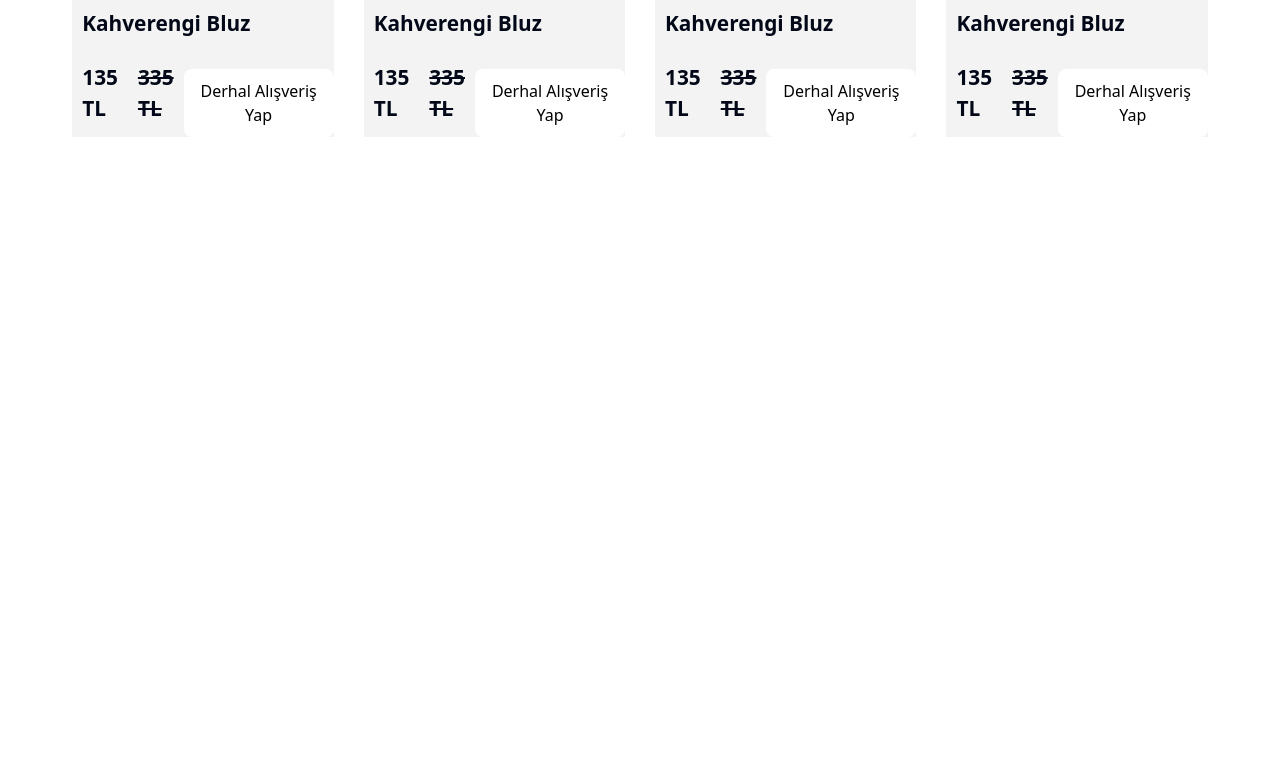
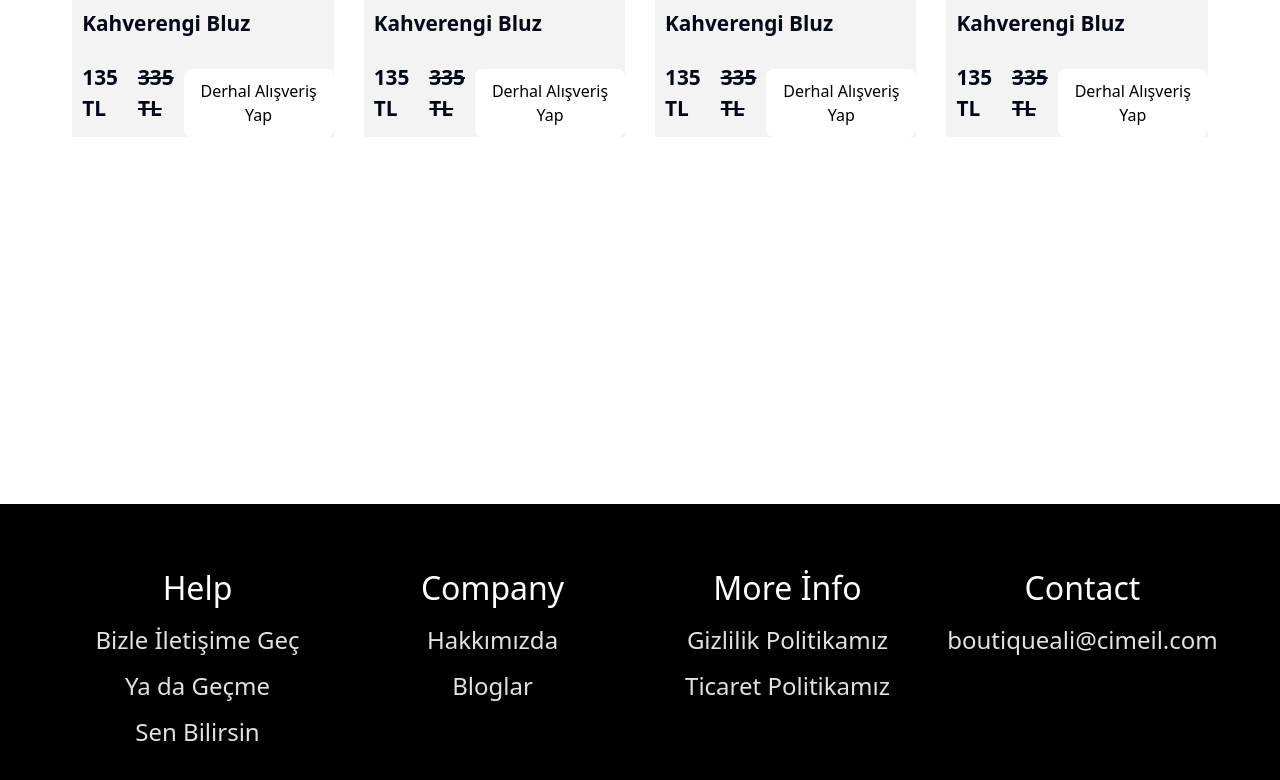
Before and after one commit to AesBiarenti/boutique-ali, a Nuxt app: page / in a window 1280 px wide. Shown: the part 2046-2826 px from the top of the page. Before the commit the page ends 2550 px from the top, so only its background shows below. Built offline with nearby package versions, Linux system fonts and the light colour scheme.

Commit message:
2024-09-16

```diff
--- a/app.vue
+++ b/app.vue
@@ -4,5 +4,6 @@
   <div>
     <HeaderComponent></HeaderComponent>
     <NuxtPage></NuxtPage>
+    <FooterComponent></FooterComponent>
   </div>
 </template>
--- /dev/null
+++ b/components/FooterComponent.vue
@@ -0,0 +1,57 @@
+<template>
+  <footer>
+    <div class="help">
+      <h2>Help</h2>
+      <h3>Bizle İletişime Geç</h3>
+      <h3>Ya da Geçme</h3>
+      <h3>Sen Bilirsin</h3>
+    </div>
+    <div class="company">
+      <h2>Company</h2>
+      <h3>Hakkımızda</h3>
+      <h3>Bloglar</h3>
+    </div>
+    <div class="info">
+      <h2>More İnfo</h2>
+      <h3>Gizlilik Politikamız</h3>
+      <h3>Ticaret Politikamız</h3>
+    </div>
+    <div class="contact">
+      <h2>Contact</h2>
+      <h3>boutiqueali@cimeil.com</h3>
+    </div>
+  </footer>
+</template>
+
+<style scoped>
+footer {
+  height: 400px;
+  width: 100vw;
+  background-color: black;
+  display: flex;
+  flex-direction: row;
+  padding: 50px;
+  align-items: start;
+  justify-content: center;
+  color: white;
+}
+.help,
+.company,
+.info,
+.contact {
+  height: 100%;
+  margin: 10px;
+  flex: 1;
+  text-align: center;
+}
+h2 {
+  font-size: 2em;
+  font-weight: 500;
+}
+h3 {
+  font-size: 1.5em;
+  font-weight: 500;
+  color: rgb(226, 226, 226);
+  margin: 10px 0;
+}
+</style>
--- a/components/Home/FirstComponent.vue
+++ b/components/Home/FirstComponent.vue
@@ -1,27 +1,30 @@
-
 import { WidgetsButton } from '#build/components';
 <template>
   <div class="firstdiv">
     <div class="text">
       <h3>Casuals / Tops</h3>
       <h1>Bana Her Şeyi De, Aradığımı Bulamadım Aşko Deme</h1>
-            <h3>Lana Del Rey, Angelina Jolie'nin kızı, Selena Gomez, Demi Lovato, ünlü futbolcu Hakan Ünal, jet sosyete Ajda Hanım, iş insanı Ali Bey, hepsi buradan giyiniyor.</h3>
+      <h3>
+        Lana Del Rey, Angelina Jolie'nin kızı, Selena Gomez, Demi Lovato, ünlü
+        futbolcu Hakan Ünal, jet sosyete Ajda Hanım, iş insanı Ali Bey, hepsi
+        buradan giyiniyor.
+      </h3>
       <WidgetsButton></WidgetsButton>
     </div>
     <div class="images">
-            <img src="~/assets/images/kırıkali.png" alt="">
+      <img src="~/assets/images/kırıkali.png" alt="" />
     </div>
   </div>
 </template>
 
 <style scoped>
-.firstdiv{
+.firstdiv {
   height: 700px;
   width: 100vw;
   background-color: rgb(248, 240, 255);
   display: flex;
   justify-content: space-around;
-    .text{
+  .text {
     flex: 1;
     padding: 150px;
     display: flex;
@@ -29,15 +32,15 @@
     align-items: start;
     justify-content: center;
   }
-    .images{
+  .images {
     flex: 1;
     display: flex;
   }
 }
-h3{
+h3 {
   font-size: 1.5rem;
 }
-h1{
+h1 {
   font-size: 3.9rem;
 }
 </style>
--- a/components/Widgets/Button.vue
+++ b/components/Widgets/Button.vue
@@ -4,7 +4,7 @@
   </div>
 </template>
 <style>
-button{
+button {
   min-width: 150px;
   text-align: center;
   margin-top: 20px;
@@ -15,7 +15,7 @@
   border-radius: 0.5em;
   transition: 100ms;
 }
-button:hover{
+button:hover {
   background-color: rgb(238, 238, 238);
 }
 </style>
```
Also changed, not shown: components/HeaderComponent.vue (+12 -12 lines), components/Home/SecondComponent.vue (+11 -8 lines), pages/index.vue (+6 -10 lines), components/Home/ThirdComponent.vue (indentation only). Lines whose indentation alone changed are shown as unchanged.
